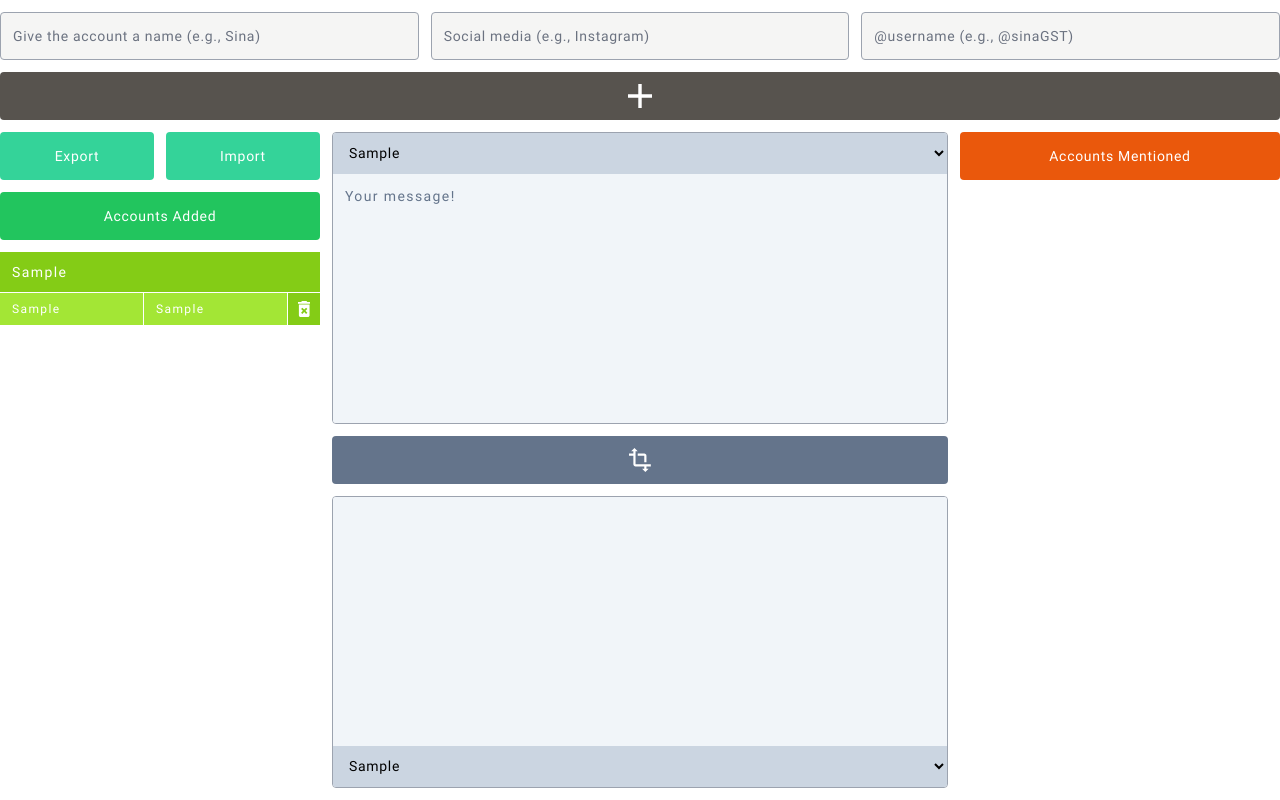
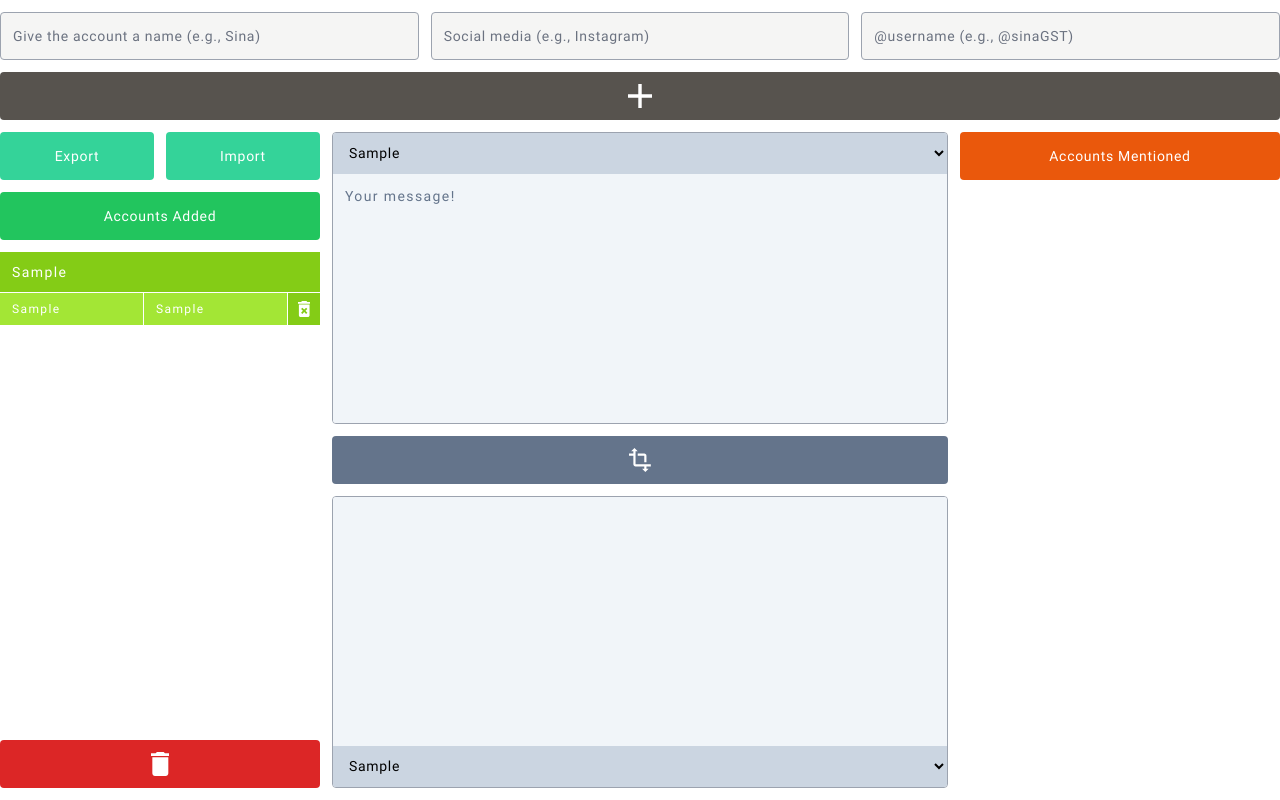
Before and after one commit to Sina-Hosseini-GST/social-converter, a SvelteKit app: page / in a window 1280 px wide. Both pictures are taken after typing "Sample", "Sample", "Sample" into the empty fields and a click on the button 640 px from the left and 96 px from the top of the page. Built offline with nearby package versions, Linux system fonts and the light colour scheme.

Commit message:
Add button to delete all entries

```diff
--- a/src/routes/+page.svelte
+++ b/src/routes/+page.svelte
@@ -155,6 +155,13 @@
 	const localStorageHandler = () => {
 		localStorage.setItem('informations', JSON.stringify(informations));
 	};
+
+	const deleteEntries = () => {
+		if (confirm('Delete All Accounts?')) {
+			informations = [];
+		}
+
+	}
 </script>
 
 <svelte:head>
@@ -211,6 +218,11 @@
 					</div>
 				{/each}
 			</div>
+			{#if informations.length}
+				<button class="h-12 mt-auto w-full flex justify-center items-center bg-red-600 hover:bg-red-500 transition-colors duration-[250ms] rounded" onclick={ deleteEntries }>
+					<svg class="w-auto h-1/2 fill-white" xmlns="http://www.w3.org/2000/svg" fill="currentColor" color="" viewBox="5 3 14 18"><path d="M0 0h24v24H0z" fill="none"></path><path d="M6 19c0 1.1.9 2 2 2h8c1.1 0 2-.9 2-2V7H6v12zM19 4h-3.5l-1-1h-5l-1 1H5v2h14V4z"></path></svg>
+				</button>
+			{/if}
 		</section>
 		<section class="flex flex-col flex-1 xl:gap-3">
 			<div class="flex flex-col flex-1 overflow-hidden border border-gray-400 rounded focus-within:border-black">
```
